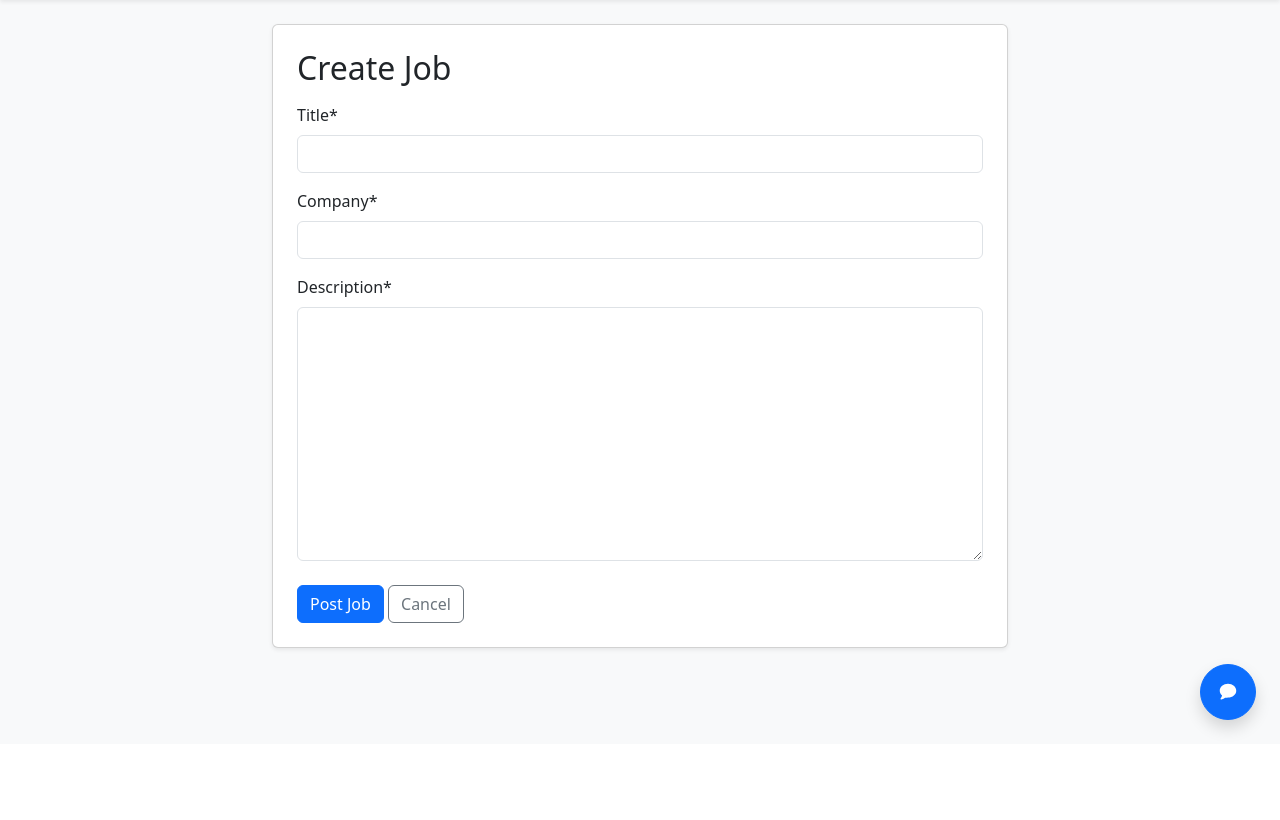
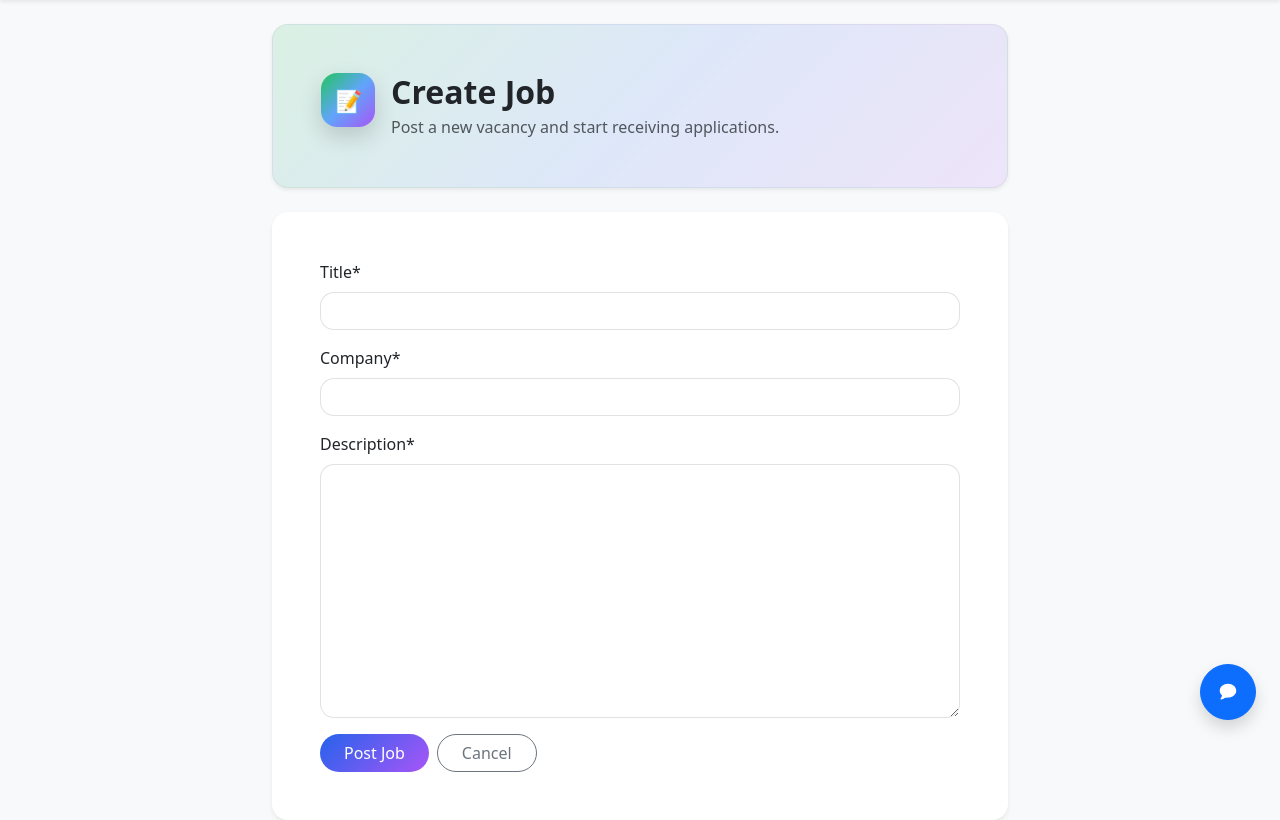
Before and after one commit to themiyawijenayaka100-coder/jobportal, a Django app: page /jobs/create/ in a window 1280 px wide. Shown: the part 56-876 px from the top of the page. Before the commit the page ends 791 px from the top, so only its background shows below. Run offline with Django 5.2, Linux system fonts and the light colour scheme; a user stored in the database is signed in; data comes from the database, SQL or seed files in the repository; some libraries are stand-ins or nearby versions.

Commit message:
Improved visibility of create job screen

```diff
--- a/jobs/templates/create_job.html
+++ b/jobs/templates/create_job.html
@@ -2,20 +2,81 @@
 {% load crispy_forms_tags %}
 
 {% block content %}
+<style>
+  /* Scoped to Create Job page only */
+  .create-job-page .cj-hero {
+    background: linear-gradient(135deg, rgba(34, 197, 94, .14), rgba(59, 130, 246, .14), rgba(168, 85, 247, .12));
+    border: 1px solid rgba(15, 23, 42, .06);
+  }
+  .create-job-page .cj-badge {
+    width: 54px;
+    height: 54px;
+    border-radius: 16px;
+    background: linear-gradient(135deg, #22c55e, #60a5fa, #a855f7);
+    color: #0b1020;
+    display: inline-flex;
+    align-items: center;
+    justify-content: center;
+    box-shadow: 0 .6rem 1.4rem rgba(0, 0, 0, .16);
+  }
+  .create-job-page .cj-card {
+    border: 1px solid rgba(15, 23, 42, .08);
+  }
+  .create-job-page .cj-input {
+    border-radius: 14px;
+    border: 1px solid rgba(15, 23, 42, .12);
+  }
+  .create-job-page .cj-input:focus {
+    border-color: rgba(99, 102, 241, .55);
+    box-shadow: 0 0 0 .25rem rgba(99, 102, 241, .18);
+  }
+  .create-job-page .cj-btn-primary {
+    background: linear-gradient(135deg, #2563eb, #a855f7);
+    border: none;
+  }
+  .create-job-page .cj-btn-primary:hover {
+    filter: brightness(1.03);
+  }
+</style>
+
+<div class="create-job-page">
   <div class="row justify-content-center">
       <div class="col-lg-8">
-        <div class="card shadow-sm">
-            <div class="card-body p-4">
-                <h2 class="mb-3">Create Job</h2>
+          <div class="cj-hero rounded-4 p-4 p-md-5 shadow-sm mb-4">
+            <div class="d-flex align-items-start gap-3">
+              <div class="cj-badge" aria-hidden="true">
+                <span style="font-size: 22px; line-height: 1;">📝</span>
+              </div>
+              <div>
+                <h2 class="fw-bold mb-1">Create Job</h2>
+                <div class="text-muted">Post a new vacancy and start receiving applications.</div>
+              </div>
+            </div>
+          </div>
+
+          <div class="card cj-card shadow-sm border-0 rounded-4">
+              <div class="card-body p-4 p-md-5">
                   <form method="POST" novalidate>
                       {% csrf_token %}
                       {{ form|crispy }}
-                    <button type="submit" class="btn btn-primary mt-2">Post Job</button>
-                    <a href="{% url 'employer_dashboard' %}" class="btn btn-outline-secondary mt-2">Cancel</a>
+                      <div class="d-flex gap-2 flex-wrap mt-2">
+                        <button type="submit" class="btn cj-btn-primary text-white rounded-pill px-4">Post Job</button>
+                        <a href="{% url 'employer_dashboard' %}" class="btn btn-outline-secondary rounded-pill px-4">Cancel</a>
+                      </div>
                   </form>
               </div>
           </div>
       </div>
   </div>
+</div>
+
+<script>
+  document.addEventListener("DOMContentLoaded", function () {
+    const fields = document.querySelectorAll("input, textarea, select");
+    fields.forEach(function (field) {
+      field.classList.add("cj-input");
+    });
+  });
+</script>
 
 {% endblock %}
```
Lines whose indentation alone changed are shown as unchanged.
